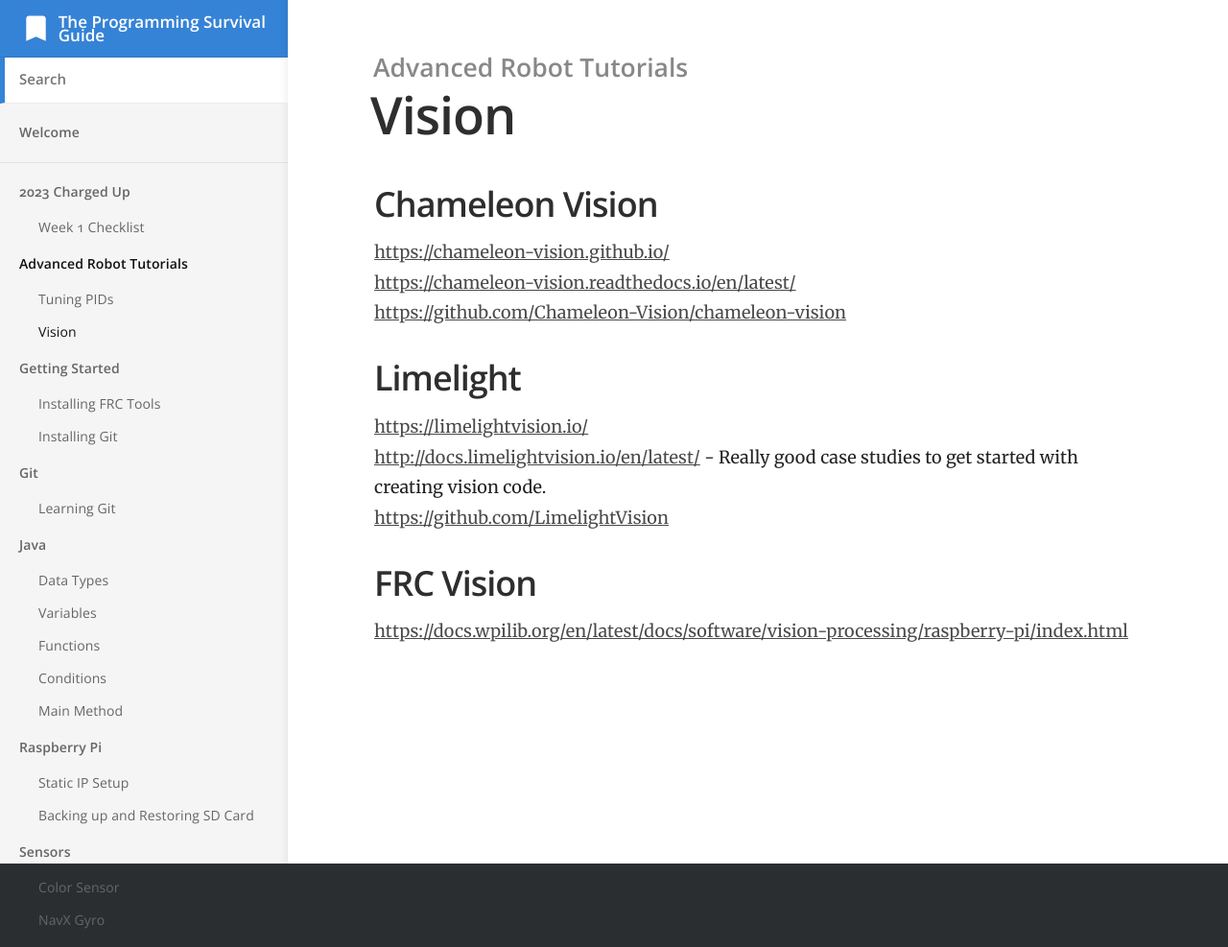
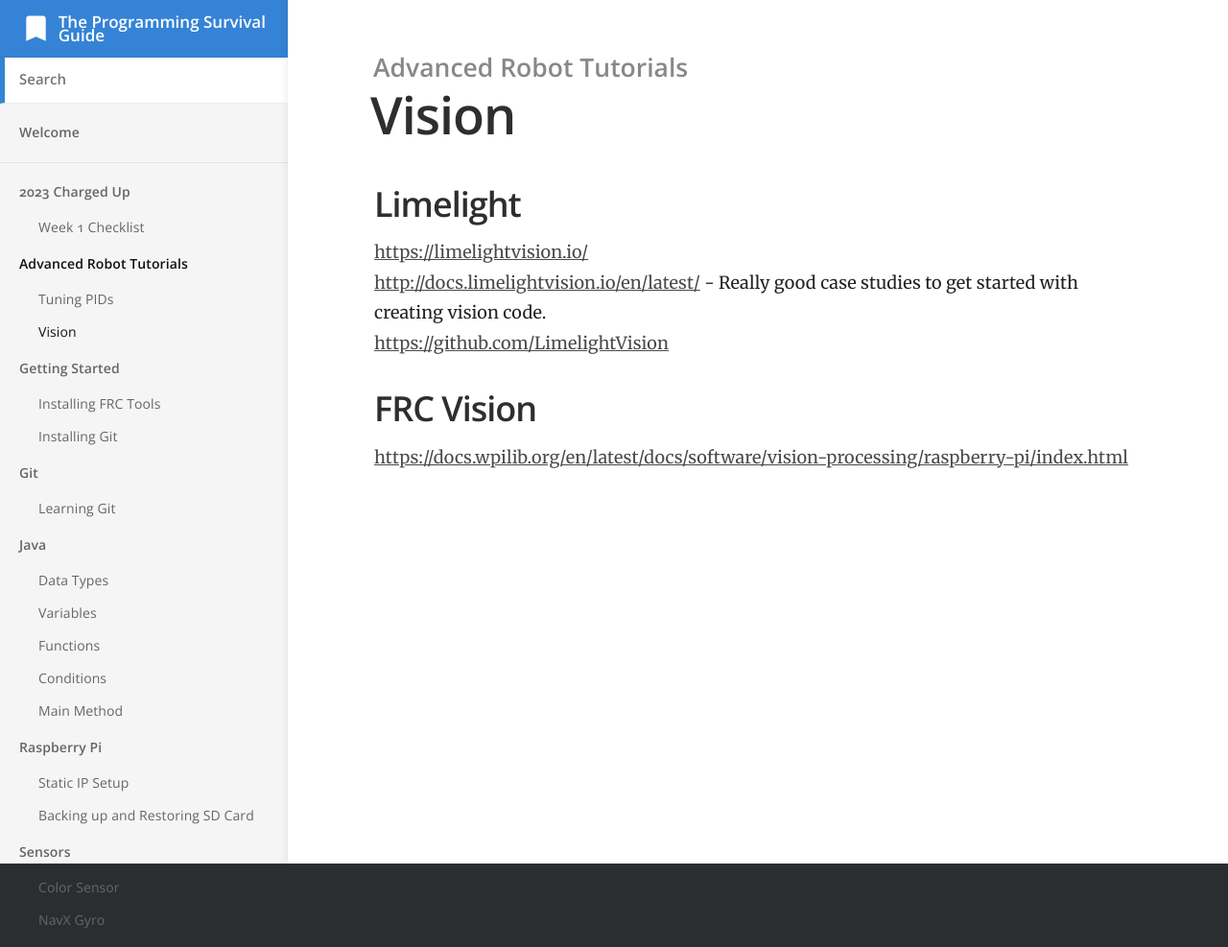
Before and after one commit to Team2445/The-Programming-Survival-Guide, a Jekyll site: the page built from _docs/advanced-robots/Vision.md, in a window 1280 px wide. Shown: the whole page at 96% size. Built offline with Jekyll 4.4.1, drawn with Linux system fonts in a browser that asks for light colours.

Commit message:
remove chameleon vision

```diff
--- a/_docs/advanced-robots/Vision.md
+++ b/_docs/advanced-robots/Vision.md
@@ -4,12 +4,6 @@ category: Advanced Robot Tutorials
 order: 2
 title: Vision
 ---
-## Chameleon Vision
-[https://chameleon-vision.github.io/](https://chameleon-vision.github.io/)
-[https://chameleon-vision.readthedocs.io/en/latest/](https://chameleon-vision.readthedocs.io/en/latest/)
-[https://github.com/Chameleon-Vision/chameleon-vision](https://github.com/Chameleon-Vision/chameleon-vision)
-
-
 ## Limelight
 [https://limelightvision.io/](https://limelightvision.io/)
 [http://docs.limelightvision.io/en/latest/](http://docs.limelightvision.io/en/latest/) - Really good case studies to get started with creating vision code.
```
